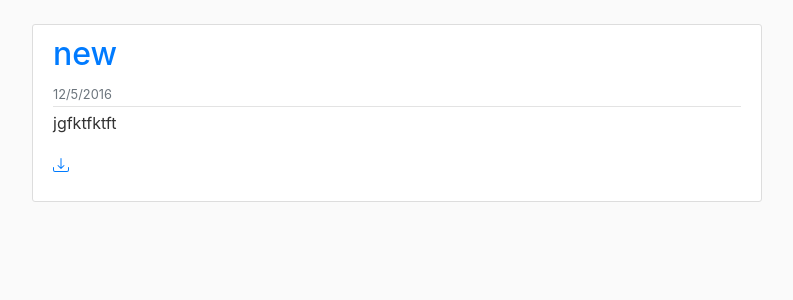
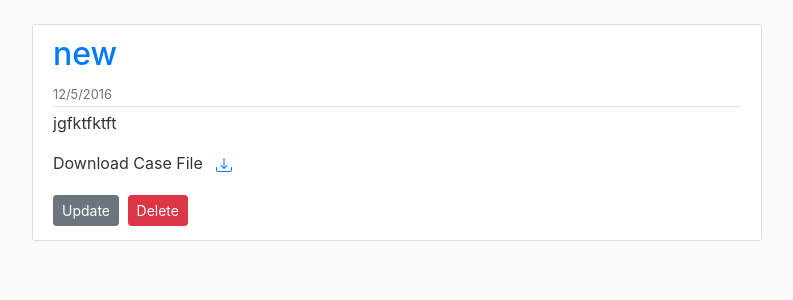
Before and after one commit to nishitjain1204/Affordable-Law, a Flask app: page /case_display/4 in a window 1280 px wide. Shown: the part 56-356 px from the top of the page, without its empty margins (53-846 px from the left). Run offline with Flask 2, Linux system fonts and the light colour scheme; data comes from the database, SQL or seed files in the repository; both versions use the stored data as it was after the commit; some libraries are stand-ins or nearby versions.

Commit message:
Added update and delete functionality

```diff
--- a/forms.py
+++ b/forms.py
@@ -47,4 +47,4 @@ class CaseForm(FlaskForm):
 	Year=IntegerField('Month (Eg:2001)',validators=[DataRequired()])
 	Bio=StringField('Summary of case ', validators=[DataRequired(),Length(min=2,max=200)])
 	case_file = FileField('Case File')
-	submit=SubmitField('Add case')
+	submit=SubmitField()
--- a/main.py
+++ b/main.py
@@ -1,4 +1,4 @@
-from flask import Flask, render_template,url_for,flash,redirect,session,sessions,abort
+from flask import Flask, render_template,url_for,flash,redirect,session,sessions,abort,request
 import os
 import re
 from flask_sqlalchemy import SQLAlchemy
@@ -76,7 +76,7 @@ def register():
 		new_user = Lawyer(username=form.username.data , email_id = form.email.data  , password = hashed_password)
 		db.session.add(new_user)
 		db.session.commit()
-		flash('Registation Successfully')
+		flash('Registation Successfull','success')
 	return render_template('Registrationform.html',title='register',form=form)
 
 @app.route('/login',methods=['GET','POST'])
@@ -88,7 +88,7 @@ def login():
 			if check_password_hash(user.password,form.password.data):
 				login_user(user,remember = form.remember.data)
 				session['user_id'] = user.id
-				flash(f'Login successfull')
+				flash(f'Login successfull','success')
 				return redirect(url_for('home'))
 
 
@@ -153,11 +153,7 @@ def case_update(case_id):
 	if case.lawyer_id != session['user_id']:
 		abort(403)
 	form=CaseForm()
-	form.Name.data = case.name
-	form.Day.data = case.day
-	form.Month.data = case.month
-	form.Year.data = case.year
-	form.Bio.data = case.bio
+
 
 	# form.case_file.data = open(os.path.join(app.config['UPLOAD_FOLDER'],filename[1]),'r+')
 	if form.validate_on_submit():
@@ -176,13 +172,32 @@ def case_update(case_id):
 					abort(400)
 				case_file.save(os.path.join(app.config['UPLOAD_FOLDER'], case_file_name))
 				case.case_file = url_for('static',filename='uploads/'+case_file_name)
-		# else:
-		# 	case.case_file = None
 		db.session.commit()
 		flash('Case Updated','success')
-	return render_template('case.html',title='UPDATE CASE',form=form,legend='UPDATE CASE')
+		return redirect(url_for('home'))
+
+	elif request.method == 'GET':
+
+		form.Name.data = case.name
+		form.Day.data = case.day
+		form.Month.data = case.month
+		form.Year.data = case.year
+		form.Bio.data = case.bio
 
 
+
+	return render_template('case.html',title='UPDATE CASE',form=form,legend='UPDATE CASE',warning='this will overwrite the previously uploaded file')
+
+@app.route('/case_display/<int:case_id>/delete', methods = ['POST'])
+@login_required
+def delete_case(case_id):
+	case=Lawyer_case.query.get_or_404(case_id)
+	if case.lawyer_id != session['user_id']:
+		abort(403)
+	db.session.delete(case)
+	db.session.commit()
+	flash('Your case has been deleted ','success')
+	return redirect(url_for('home'))
 
 
 
--- a/templates/case_display.html
+++ b/templates/case_display.html
@@ -9,13 +9,36 @@
         </div>
         <p class="article-content">{{ case.bio }}</p>
 
-        <p class="article-content"><a class="mr-2" href='{{ case.case_file}}' target="_blank"><svg width="1em" height="1em" viewBox="0 0 16 16" class="bi bi-download" fill="currentColor" xmlns="http://www.w3.org/2000/svg">
+        <p class="article-content">Download Case File &nbsp; <a class="mr-2" href='{{ case.case_file}}' target="_blank"><svg width="1em" height="1em" viewBox="0 0 16 16" class="bi bi-download" fill="currentColor" xmlns="http://www.w3.org/2000/svg">
             <path fill-rule="evenodd" d="M.5 9.9a.5.5 0 0 1 .5.5v2.5a1 1 0 0 0 1 1h12a1 1 0 0 0 1-1v-2.5a.5.5 0 0 1 1 0v2.5a2 2 0 0 1-2 2H2a2 2 0 0 1-2-2v-2.5a.5.5 0 0 1 .5-.5z"/>
             <path fill-rule="evenodd" d="M7.646 11.854a.5.5 0 0 0 .708 0l3-3a.5.5 0 0 0-.708-.708L8.5 10.293V1.5a.5.5 0 0 0-1 0v8.793L5.354 8.146a.5.5 0 1 0-.708.708l3 3z"/>
-          </svg></a></p>
+		  </svg></a></p>
+		  <div>
+            <a class="btn btn-secondary btn-sm mt-1 mb-1" href="{{ url_for('case_update',case_id=case.id) }}">Update</a>
+            <button type="button" class="btn btn-danger btn-sm m-1" data-toggle="modal" data-target="#deleteModal">Delete</button>
+          </div>
 
 
 	  </div>
 	</article>
+	<!-- Modal -->
+	<div class="modal fade" id="deleteModal" tabindex="-1" role="dialog" aria-labelledby="deleteModalLabel" aria-hidden="true">
+		<div class="modal-dialog" role="document">
+		  <div class="modal-content">
+			<div class="modal-header">
+			  <h5 class="modal-title" id="deleteModalLabel">Delete Case?</h5>
+			  <button type="button" class="close" data-dismiss="modal" aria-label="Close">
+				<span aria-hidden="true">&times;</span>
+			  </button>
+			</div>
+			<div class="modal-footer">
+			  <button type="button" class="btn btn-secondary" data-dismiss="modal">Close</button>
+			  <form action="{{ url_for('delete_case',case_id=case.id)}}" method="POST">
+				<input class="btn btn-danger" type="submit" value="Delete">
+			  </form>
+			</div>
+		  </div>
+		</div>
+	  </div>
 
 {% endblock content %}
```
Also changed, not shown: templates/case.html (+9 -4 lines), models.sqlite3, 3 other files.
